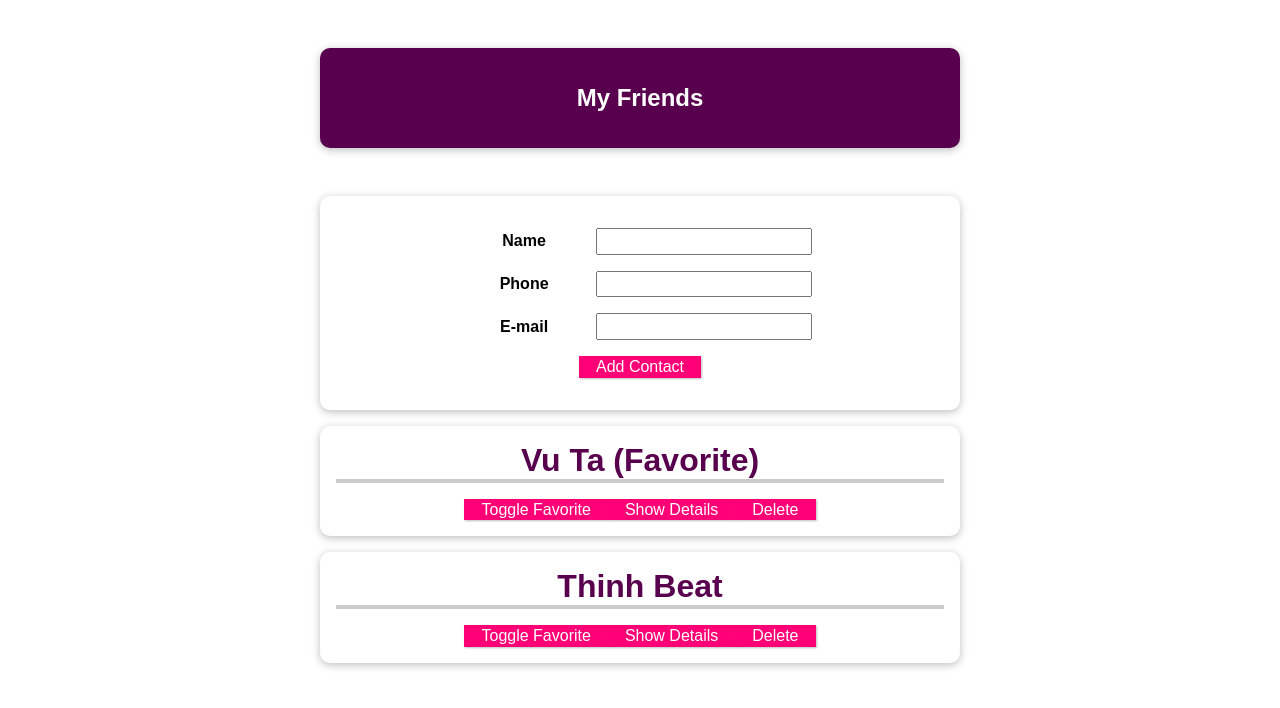
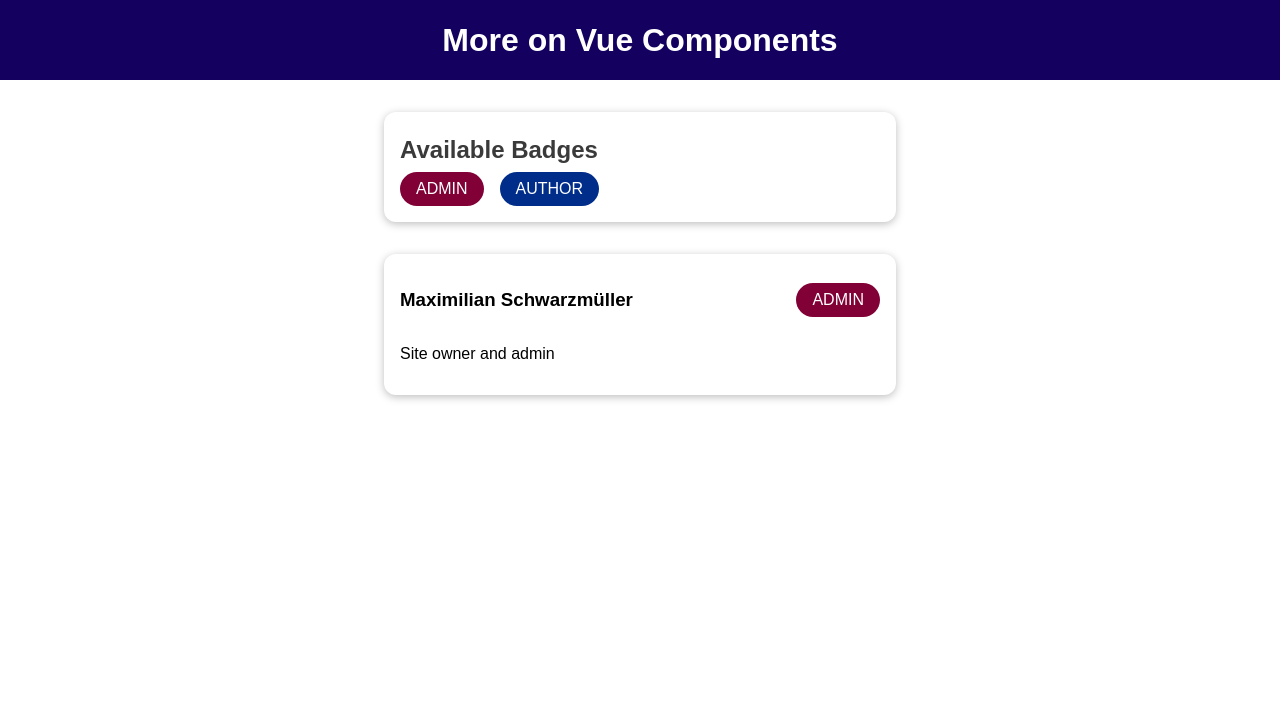
Before and after one commit to TrBinhMinh/vuejs, a Vue app: page / in a window 1280 px wide. Shown: the top 708 px of the page. Built offline with nearby package versions, Linux system fonts and the light colour scheme.

Commit message:
:rocket: initialize the advance component project

```diff
--- a/public/index.html
+++ b/public/index.html
@@ -1,19 +1,15 @@
 <!DOCTYPE html>
 <html lang="en">
   <head>
-    <meta charset="utf-8" />
-    <meta http-equiv="X-UA-Compatible" content="IE=edge" />
-    <meta name="viewport" content="width=device-width,initial-scale=1.0" />
-    <link rel="icon" href="<%= BASE_URL %>favicon.ico" />
+    <meta charset="utf-8">
+    <meta http-equiv="X-UA-Compatible" content="IE=edge">
+    <meta name="viewport" content="width=device-width,initial-scale=1.0">
+    <link rel="icon" href="<%= BASE_URL %>favicon.ico">
     <title><%= htmlWebpackPlugin.options.title %></title>
   </head>
   <body>
     <noscript>
-      <strong
-        >We're sorry but <%= htmlWebpackPlugin.options.title %> doesn't work
-        properly without JavaScript enabled. Please enable it to
-        continue.</strong
-      >
+      <strong>We're sorry but <%= htmlWebpackPlugin.options.title %> doesn't work properly without JavaScript enabled. Please enable it to continue.</strong>
     </noscript>
     <div id="app"></div>
     <!-- built files will be auto injected -->
--- a/src/App.vue
+++ b/src/App.vue
@@ -1,146 +1,44 @@
 <template>
-  <section>
-    <header><h1>My Friends</h1></header>
-    <add-friend @add-contact="addContact" />
-    <ul>
-      <friend-contact
-        v-for="friend in friends"
-        :key="friend.id"
-        :id="friend.id"
-        :name="friend.name"
-        :phone-number="friend.phone"
-        :email-address="friend.email"
-        :is-favorite="friend.isFavorite"
-        @toggle-favorite="toggleFavoriteStatus"
-        @delete="deleteContact"
-      />
-    </ul>
-  </section>
+  <div>
+    <the-header></the-header>
+    <badge-list></badge-list>
+    <user-info
+      :full-name="activeUser.name"
+      :info-text="activeUser.description"
+      :role="activeUser.role"
+    ></user-info>
+  </div>
 </template>
 
 <script>
+import TheHeader from "./components/TheHeader.vue";
+import BadgeList from "./components/BadgeList.vue";
+import UserInfo from "./components/UserInfo.vue";
+
 export default {
+  components: {
+    TheHeader,
+    BadgeList,
+    UserInfo,
+  },
   data() {
     return {
-      friends: [
-        {
-          id: "vuta",
-          name: "Vu Ta",
-          phone: "0885274343",
-          email: "vuta@gmail.com",
-          isFavorite: true,
-        },
-        {
-          id: "thinhbeat",
-          name: "Thinh Beat",
-          phone: "0337238499",
-          email: "thinhbeat@gmail.com",
-          isFavorite: false,
-        },
-      ],
+      activeUser: {
+        name: "Maximilian Schwarzmüller",
+        description: "Site owner and admin",
+        role: "admin",
+      },
     };
-  },
-  methods: {
-    toggleFavoriteStatus(friendId) {
-      const identifiedFriend = this.friends.find(
-        (friend) => friend.id === friendId
-      );
-      identifiedFriend.isFavorite = !identifiedFriend.isFavorite;
-    },
-    addContact(name, phone, email) {
-      const newFriendContact = {
-        id: new Date().toISOString(),
-        name,
-        phone,
-        email,
-        isFavorite: false,
-      };
-      this.friends.push(newFriendContact);
-    },
-    deleteContact(friendId) {
-      this.friends = this.friends.filter((friend) => friend.id !== friendId);
-    },
   },
 };
 </script>
 
 <style>
-* {
-  box-sizing: border-box;
-}
-
 html {
-  font-family: "Jost", sans-serif;
+  font-family: sans-serif;
 }
 
 body {
   margin: 0;
 }
-
-header {
-  box-shadow: 0 2px 8px rgba(0, 0, 0, 0.26);
-  margin: 3rem auto;
-  border-radius: 10px;
-  padding: 1rem;
-  background-color: #58004d;
-  color: white;
-  text-align: center;
-  width: 90%;
-  max-width: 40rem;
-}
-
-#app ul {
-  margin: 0;
-  padding: 0;
-  list-style: none;
-}
-
-#app li,
-#app form {
-  box-shadow: 0 2px 8px rgba(0, 0, 0, 0.26);
-  margin: 1rem auto;
-  border-radius: 10px;
-  padding: 1rem;
-  text-align: center;
-  width: 90%;
-  max-width: 40rem;
-}
-
-#app h2 {
-  font-size: 2rem;
-  border-bottom: 4px solid #ccc;
-  color: #58004d;
-  margin: 0 0 1rem 0;
-}
-
-#app button {
-  font: inherit;
-  cursor: pointer;
-  border: 1px solid #ff0077;
-  background-color: #ff0077;
-  color: white;
-  padding: 0.05rem 1rem;
-  box-shadow: 1px 1px 2px rgba(0, 0, 0, 0.26);
-}
-
-#app button:hover,
-#app button:active {
-  background-color: #ec3169;
-  border-color: #ec3169;
-  box-shadow: 1px 1px 4px rgba(0, 0, 0, 0.26);
-}
-
-#app input {
-  font: inherit;
-  padding: 0.15rem;
-}
-#app label {
-  font-weight: bold;
-  margin-right: 1rem;
-  width: 7rem;
-  display: inline-block;
-}
-#app form div {
-  margin: 1rem 0;
-}
 </style>
--- a/src/components/AddFriend.vue
+++ /dev/null
@@ -1,45 +0,0 @@
-<template>
-  <form @submit.prevent="submitData">
-    <div>
-      <label>Name</label>
-      <input type="text" v-model="enteredName" />
-    </div>
-    <div>
-      <label>Phone</label>
-      <input type="tel" v-model="enteredPhone" />
-    </div>
-    <div>
-      <label>E-mail</label>
-      <input type="email" v-model="enteredEmail" />
-    </div>
-    <div>
-      <button>Add Contact</button>
-    </div>
-  </form>
-</template>
-
-<script>
-export default {
-  emits: ["add-contact"],
-  props: {},
-  data() {
-    return {
-      enteredName: "",
-      enteredPhone: "",
-      enteredEmail: "",
-    };
-  },
-  methods: {
-    submitData() {
-      this.$emit(
-        "add-contact",
-        this.enteredName,
-        this.enteredPhone,
-        this.enteredEmail
-      );
-    },
-  },
-};
-</script>
-
-<style></style>
--- /dev/null
+++ b/src/components/BadgeList.vue
@@ -0,0 +1,31 @@
+<template>
+  <section>
+    <h2>Available Badges</h2>
+    <ul>
+      <li>
+        <base-badge type="admin" caption="ADMIN"></base-badge>
+      </li>
+      <li>
+        <base-badge type="author" caption="AUTHOR"></base-badge>
+      </li>
+    </ul>
+  </section>
+</template>
+
+<style>
+section h2 {
+  margin: 0.5rem 0;
+  color: #3a3a3a;
+}
+ul {
+  list-style: none;
+  margin: 0;
+  padding: 0;
+  display: flex;
+  flex-direction: row;
+}
+
+li {
+  margin-right: 1rem;
+}
+</style>
--- /dev/null
+++ b/src/components/BaseBadge.vue
@@ -0,0 +1,37 @@
+<template>
+  <span class="badge" :class="classes">{{ caption }}</span>
+</template>
+
+<script>
+export default {
+  props: ['type', 'caption'],
+  computed: {
+    classes() {
+      return {
+        'badge--admin': this.type === 'admin',
+        'badge--author': this.type === 'author',
+      };
+    },
+  },
+};
+</script>
+
+<style>
+.badge {
+  display: inline-block;
+  padding: 0.5rem 1rem;
+  border-radius: 30px;
+  background-color: #ccc;
+  color: #2e2e2e;
+}
+
+.badge--admin {
+  background-color: #810036;
+  color: white;
+}
+
+.badge--author {
+  background-color: #002c8a;
+  color: white;
+}
+</style>
--- a/src/components/FriendContact.vue
+++ /dev/null
@@ -1,68 +0,0 @@
-<template>
-  <li>
-    <h2>{{ name }} {{ isFavorite ? "(Favorite)" : "" }}</h2>
-    <button @click="toggleFavorite">Toggle Favorite</button>
-    <button @click="toggleDetails">
-      {{ detailsAreVisible ? "Hide" : "Show" }} Details
-    </button>
-    <ul v-show="detailsAreVisible">
-      <li><strong>Phone: </strong> {{ phoneNumber }}</li>
-      <li><strong>Email: </strong> {{ emailAddress }}</li>
-    </ul>
-    <button @click="$emit('delete', id)">Delete</button>
-  </li>
-</template>
-
-<script>
-export default {
-  props: {
-    id: {
-      type: String,
-      required: true,
-    },
-    name: {
-      type: String,
-      required: true,
-    },
-    phoneNumber: {
-      type: String,
-      required: true,
-    },
-    emailAddress: {
-      type: String,
-      required: true,
-    },
-    isFavorite: {
-      type: Boolean,
-      required: false,
-      default() {
-        return false;
-      },
-    },
-  },
-  emits: ["toggle-favorite", "delete"],
-  // emits: {
-  //   "toggle-favorite"(id) {
-  //     if (id) {
-  //       return true;
-  //     } else {
-  //       console.warn("Id is missing!");
-  //       return false;
-  //     }
-  //   },
-  // },
-  data() {
-    return {
-      detailsAreVisible: false,
-    };
-  },
-  methods: {
-    toggleDetails() {
-      this.detailsAreVisible = !this.detailsAreVisible;
-    },
-    toggleFavorite() {
-      this.$emit("toggle-favorite", this.id);
-    },
-  },
-};
-</script>
--- /dev/null
+++ b/src/components/TheHeader.vue
@@ -0,0 +1,21 @@
+<template>
+  <header>
+    <h1>More on Vue Components</h1>
+  </header>
+</template>
+
+<style>
+  header {
+    width: 100%;
+    height: 5rem;
+    display: flex;
+    justify-content: center;
+    align-items: center;
+    background-color: #14005e;
+  }
+
+  header h1 {
+    color: white;
+    margin: 0;
+  }
+</style>
--- /dev/null
+++ b/src/components/UserInfo.vue
@@ -0,0 +1,31 @@
+<template>
+  <section>
+    <div>
+      <h3>{{ fullName }}</h3>
+      <base-badge :type="role" :caption="role.toUpperCase()"></base-badge>
+    </div>
+    <p>{{ infoText }}</p>
+  </section>
+</template>
+
+<script>
+export default {
+  props: ['fullName', 'infoText', 'role'],
+};
+</script>
+
+<style>
+section {
+  margin: 2rem auto;
+  max-width: 30rem;
+  border-radius: 12px;
+  box-shadow: 0 2px 8px rgba(0, 0, 0, 0.26);
+  padding: 1rem;
+}
+
+section div {
+  display: flex;
+  justify-content: space-between;
+  align-items: center;
+}
+</style>
```
Also changed, not shown: src/main.js (+3 -4 lines), 1 other file (tests, documents, lock files or other folders).
